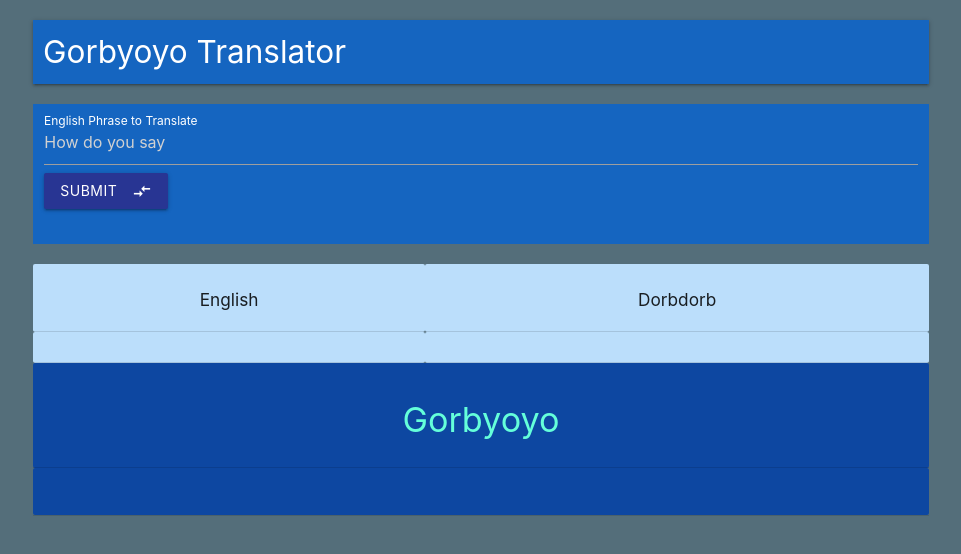
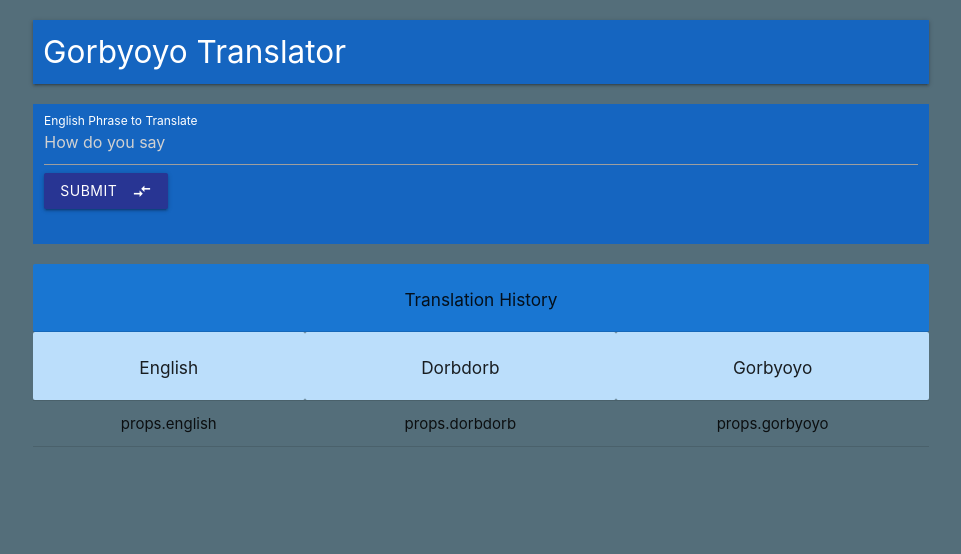
Before and after one commit to montal95/gorbyoyo-translator, a React app in the folder client/: page / in a window 1280 px wide. Shown: the whole page, without its empty margins (159-1120 px from the left). Built offline with nearby package versions, Linux system fonts and the light colour scheme.

Commit message:
added some JS and history components

```diff
--- a/client/src/components/App.js
+++ b/client/src/components/App.js
@@ -2,6 +2,8 @@ import React, { Component } from "react";
 import Header from "./Header";
 import Form from "./Form";
 import Results from "./Results";
+import HistoryList from "./HistoryList";
+import HistoryItem from "./HistoryItem";
 
 export default class App extends Component {
   constructor(props) {
@@ -15,7 +17,9 @@ export default class App extends Component {
       english: "",
       dorbdorb: [],
       gorbyoyo: [],
-      concatGorbyoyo: ""
+      concatGorbyoyo: "",
+      displayAccepted: "none",
+      history: []
     };
   }
 
@@ -37,6 +41,8 @@ export default class App extends Component {
     await this.toDorbdorb(`${this.state.value}`);
     //translates input value into Gorbyoyo
     await this.toGorbyoyo(this.state.dorbdorb);
+    //validates Gorbyoyo translation. Displays translations if correct
+    await this.gorbValidate(this.state.gorbyoyo);
   };
 
   toDorbdorb = async str => {
@@ -84,13 +90,43 @@ export default class App extends Component {
     });
   };
 
-  gorbValidate = str => {};
+  gorbValidate = async str => {
+    //takes the string and checks if it is a valid translation of gorbyoyo
+    // try {
+    //   let res = await fetch(
+    //     "https://72exx40653.execute-api.us-east-1.amazonaws.com/prod/confirmtranslation",
+    //     {
+    //       method: "POST",
+    //       body: JSON.stringify({
+    //         textToVerify: `${this.state.gorbyoyo}`
+    //       })
+    //     }
+    //   );
+    //   //converts response into a string
+    //   let resJSON = await res.json();
+    //   console.log("hit the validate");
+    //   //if the translation is accepted
+    //   //if (resJSON !== "Invalid Translation") {
+    //     //the display component is shown
+    //     //this.setState({
+    //     //   displayAccepted: "block"
+    //     // });
+    //   //}
+    // } catch (err) {
+    //   console.log(err);
+    // }
+    //normal function is commented out due to issue with API
+    this.setState({
+      displayAccepted: "block"
+    });
+  };
 
   render() {
     const value = this.state.value;
     const english = this.state.english;
     const dorbdorb = this.state.dorbdorb;
     const gorbyoyo = this.state.gorbyoyo;
+    const display = this.state.displayAccepted;
 
     return (
       <div className="container">
@@ -100,7 +136,17 @@ export default class App extends Component {
           onClick={this.handleSubmit}
           handleChange={this.handleChange}
         />
-        <Results english={english} dorbdorb={dorbdorb} gorbyoyo={gorbyoyo} />
+        <Results
+          english={english}
+          dorbdorb={dorbdorb}
+          gorbyoyo={gorbyoyo}
+          display={display}
+        />
+        <HistoryList>
+          <HistoryItem>
+
+          </HistoryItem>
+        </HistoryList>
       </div>
     );
   }
--- /dev/null
+++ b/client/src/components/HistoryItem.js
@@ -0,0 +1,11 @@
+import React from 'react'
+
+export default function HistoryItem(props) {
+    return (
+        <tr>
+            <td>props.english</td>
+            <td>props.dorbdorb</td>
+            <td>props.gorbyoyo</td>
+        </tr>
+    )
+}
--- /dev/null
+++ b/client/src/components/HistoryList.js
@@ -0,0 +1,23 @@
+import React from "react";
+
+export default function HistoryList({children}) {
+  return (
+    <div className="row" id="historyList">
+      <table className="col s12 responsive-table centered">
+        <thead>
+            <tr className="blue darken-2">
+                <th colSpan="3"><h6>Translation History</h6></th>
+            </tr>
+            <tr className="blue lighten-4 centered">
+                <th><h6>English</h6></th>
+                <th><h6>Dorbdorb</h6></th>
+                <th><h6>Gorbyoyo</h6></th>
+            </tr>
+        </thead>
+        <tbody>
+            {children}
+        </tbody>
+      </table>
+    </div>
+  );
+}
--- a/client/src/components/Results.js
+++ b/client/src/components/Results.js
@@ -4,9 +4,14 @@ export class Results extends Component {
   constructor(props) {
     super(props);
   }
+
   render() {
+    const styleDisplay = {
+      display : `${this.props.display}`
+    };
+
     return (
-      <div id="results">
+      <div id="results" style={styleDisplay}>
         <table className="responsive-table centered">
           <thead>
             <tr className="blue lighten-4">
--- a/client/src/css/App.css
+++ b/client/src/css/App.css
@@ -10,6 +10,10 @@ nav {
   margin-top: 20px;
 }
 
+#results {
+  margin-bottom: 20px;
+}
+
 form,
 label,
 input {
```
Also changed, not shown: routes/saveTranslate.js (+11 -1 lines).
